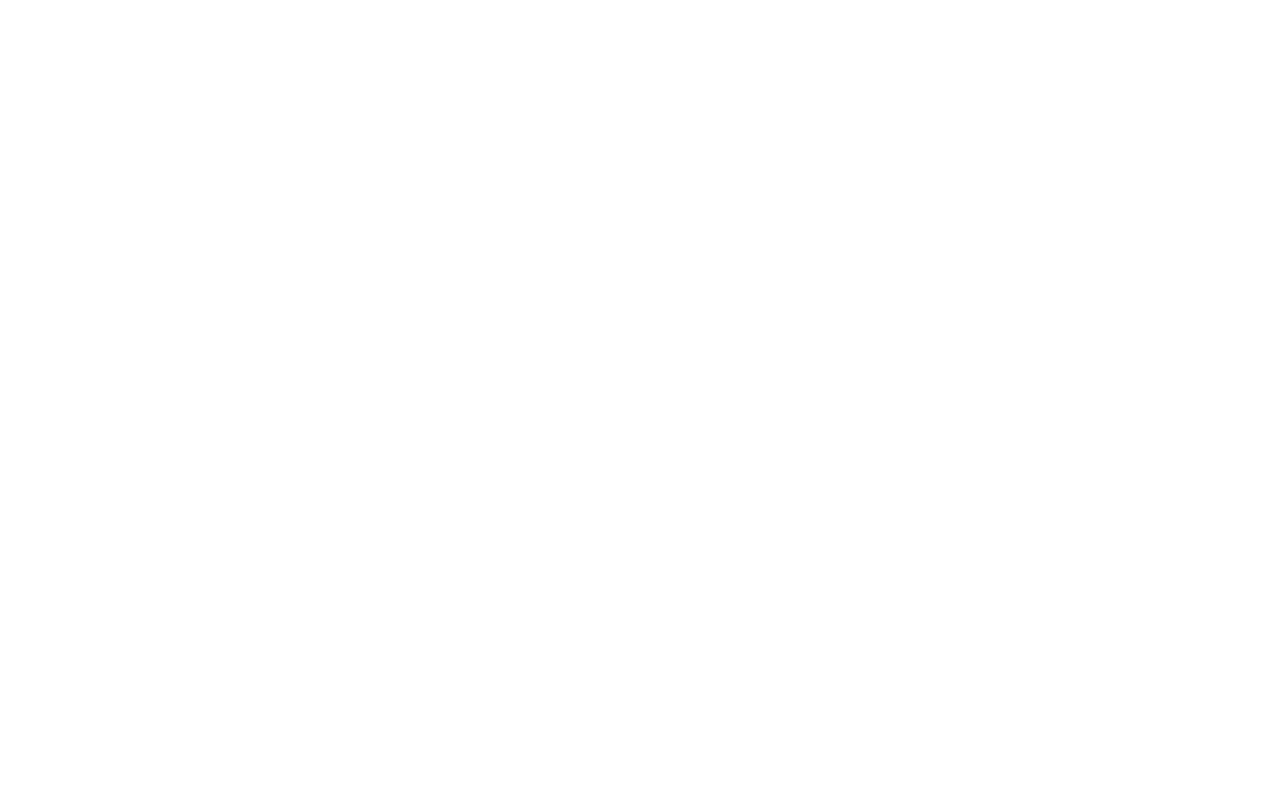
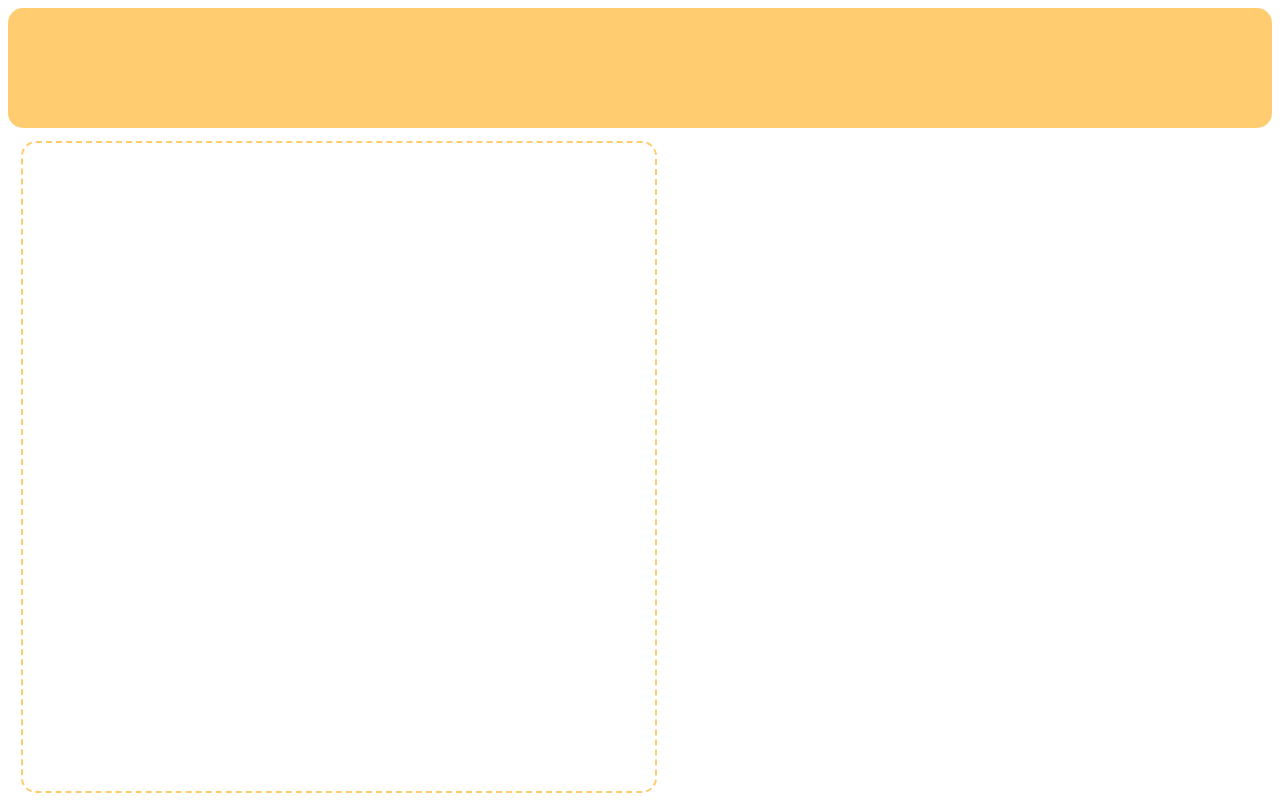
Before and after one commit to tanerdundar/SharE-5.FE, a React (Vite) app in the folder SharE-5/: page / in a window 1280 px wide. Shown: the top 800 px of the page. Built offline with nearby package versions, Linux system fonts and the light colour scheme.

Commit message:
add Flow,NavBar,Profile,Search components

```diff
--- a/SharE-5/index.html
+++ b/SharE-5/index.html
@@ -4,6 +4,7 @@
     <meta charset="UTF-8" />
     <link rel="icon" type="image/svg+xml" href="/vite.svg" />
     <meta name="viewport" content="width=device-width, initial-scale=1.0" />
+
     <title>SharE-5</title>
   </head>
   <body>
--- a/SharE-5/src/App.css
+++ b/SharE-5/src/App.css
@@ -1,6 +1,24 @@
-#root {
+/* #root {
   max-width: 1280px;
   margin: 0 auto;
   padding: 2rem;
   text-align: center;
+} */
+
+.navbar {
+  height: 15vh;
+  background-color: rgba(255, 170, 12, 0.594);
+  border-radius: 15px;
 }
+.profile,
+.flow,
+.search {
+  width: 50%;
+  height: 81vh;
+  margin: 1%;
+  border: 2px dashed rgba(255, 170, 12, 0.594);
+  border-radius: 15px;
+}
+.flow {
+  border-bottom: none;
+}
--- a/SharE-5/src/App.jsx
+++ b/SharE-5/src/App.jsx
@@ -1,10 +1,23 @@
 import { useState } from "react";
 import "./App.css";
+import NavBar from "./components/NavBar";
+import Profile from "./components/Profile";
+import Search from "./components/Search";
+import Flow from "./components/Flow";
 
 function App() {
   const [count, setCount] = useState(0);
 
-  return <div className="App"></div>;
+  return (
+    <div className="App">
+      <NavBar />
+      <div className="main">
+        <Profile />
+        <Flow />
+        <Search />
+      </div>
+    </div>
+  );
 }
 
 export default App;
--- /dev/null
+++ b/SharE-5/src/components/Flow.jsx
@@ -0,0 +1,5 @@
+function Flow() {
+  return <div className="flow"></div>;
+}
+
+export default Flow;
--- /dev/null
+++ b/SharE-5/src/components/NavBar.jsx
@@ -0,0 +1,9 @@
+function NavBar() {
+  return (
+    <div className="navbar">
+      <div></div>
+    </div>
+  );
+}
+
+export default NavBar;
--- /dev/null
+++ b/SharE-5/src/components/Profile.jsx
@@ -0,0 +1,5 @@
+function Profile() {
+  return <div id="profile" className="profile"></div>;
+}
+
+export default Profile;
--- /dev/null
+++ b/SharE-5/src/components/Search.jsx
@@ -0,0 +1,9 @@
+function Search() {
+  return (
+    <div id="search" className="search">
+      <input type="text" />
+    </div>
+  );
+}
+
+export default Search;
```
